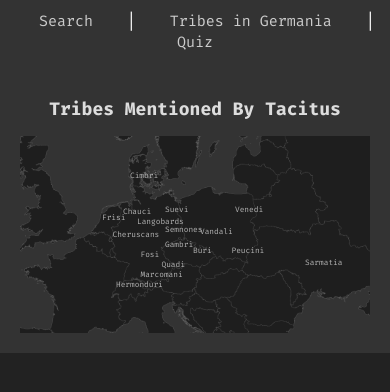
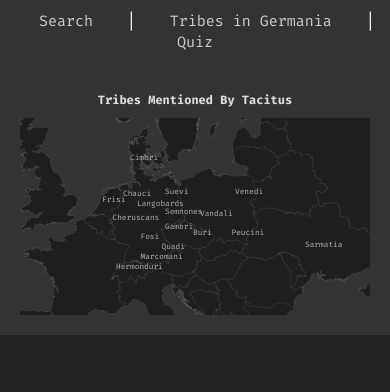
Before and after one commit to cyong113/SearchGermania, a Flask app: page /tribes in a window 390 px wide. Shown: the top 392 px of the page. Run offline with Flask 3, Linux system fonts and the light colour scheme.

Commit message:
test reletive header

```diff
--- a/app/templates/tribes.html
+++ b/app/templates/tribes.html
@@ -44,7 +44,7 @@
                 padding: 20px; /* Reduced padding to save space */
             }
             .header h2 {
-                font-size: 18px; /* Smaller font size for the title */
+                font-size: 12px; /* Smaller font size for the title */
             }
         }
     </style>
```
